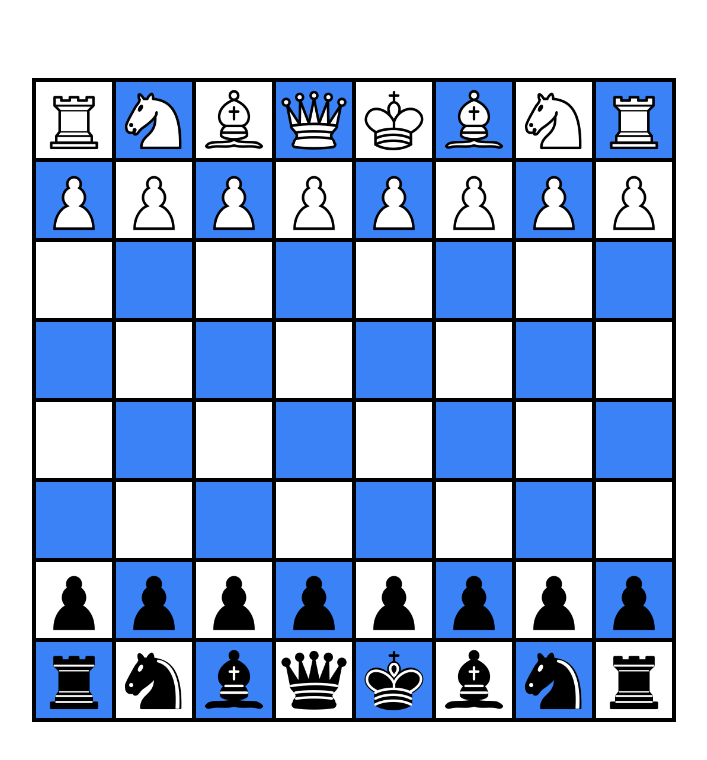
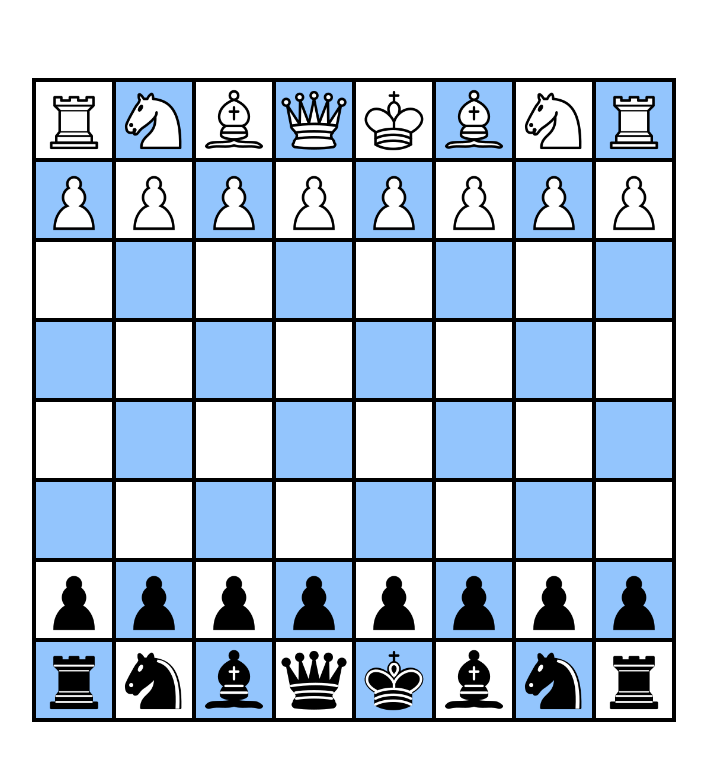
Before and after one commit to bchobson11/Chance-Chess, a React (Vite) app: page / in a window 1280 px wide. Shown: the top 760 px of the page, without its empty margins (286-993 px from the left). Built offline with nearby package versions, Linux system fonts and the light colour scheme.

Commit message:
Working logic for all pieces

```diff
--- a/src/components/ChessSquare.jsx
+++ b/src/components/ChessSquare.jsx
@@ -4,14 +4,14 @@ import Piece from './Piece'
 export default function ChessSquare( {isDarkColor, piece, isActivePiece, handleClick, isAvailableMove, x, y} ) {
 
 
-  const color = isActivePiece || isAvailableMove? 'bg-green-500' : isDarkColor? 'bg-blue-500' : 'bg-white'
+  const color = isAvailableMove? 'bg-blue-500' : isDarkColor? 'bg-blue-300' : 'bg-white'
 
   return (
     <div
       className={`${color} flex items-center justify-center w-20 h-20 border border-black border-2`}
       onMouseDown={() => handleClick(piece, isAvailableMove, x, y)}
     >
-      {piece && <Piece piece={piece}/>}
+      {piece && <Piece piece={piece} isActivePiece={isActivePiece}/>}
     </div>
     )
 }
--- a/src/components/Chessboard.jsx
+++ b/src/components/Chessboard.jsx
@@ -5,12 +5,11 @@ import initialPieces  from '../data/chessPieces'
 
 export default function Chessboard() {
 
-  const [activePiece, setActivePiece] = useState(null)
-
-  const [teamTurn, setTeamTurn ] = useState('w')
-
   const [pieces, setPieces] = useState(initialPieces)
   const [board, setBoard] = useState(() => initializeBoard())
+  const [activePiece, setActivePiece] = useState(null)
+  const [availableMoves, setAvailableMoves] = useState([])
+  const [teamTurn, setTeamTurn ] = useState('w')
 
   useEffect(() => {
     setBoard(initializeBoard())
@@ -24,6 +23,14 @@ export default function Chessboard() {
 
     return initialBoard
   }
+
+  useEffect(() => {
+    if (activePiece) {
+      setAvailableMoves(activePiece.availableMove(board))
+    } else {
+      setAvailableMoves([])
+    }
+  }, [activePiece, board])
 
   function handleClick(piece, isAvailableMove, x, y) {
     // if you don't click on a piece or a square that the active piece can move to
@@ -40,10 +47,9 @@ export default function Chessboard() {
 
     else if (isAvailableMove) {
       console.log('move piece')
-      let index = pieces.indexOf(activePiece)
-      const newPieces = pieces.slice()
-      newPieces[index].x = x
-      newPieces[index].y = y
+      const newPieces = pieces.map((piece) =>
+        piece === activePiece ? { ...piece, y, x} : piece
+      )
       setPieces(newPieces)
       setActivePiece(null)
       setTeamTurn(teamTurn == 'b'? 'w' : 'b')
@@ -52,6 +58,7 @@ export default function Chessboard() {
 
   const xLabels = ['1','2','3','4','5','6','7','8'].reverse()
   const yLabels = ['A','B','C','D','E','F','G','H']
+
   const chessSquares = []
   for (let y = 0; y < board.length; y++) {
     for (let x = 0; x < board[y].length; x++) {
@@ -65,56 +72,13 @@ export default function Chessboard() {
           piece={piece}
           isActivePiece={piece && piece == activePiece}
           handleClick={handleClick}
-          isAvailableMove={activePiece?.availableMove(x, y)}
+          isAvailableMove={inArray(availableMoves, [y,x])}
           x={x}
           y={y}
         />
       )
     }
   }
-
-  //////////////
-  // const chessSquares = verticalAxis.map((y, yIndex) =>
-  //   horizontalAxis.map((x, xIndex) => {
-
-  //     let piece = null
-  //     let isActivePiece = false
-  //     for (let i = 0; i < pieces.length; i++) {
-  //       if (pieces[i].x == xIndex && pieces[i].y == yIndex) {
-  //         piece = pieces[i]
-  //         if (piece == activePiece) {
-  //           isActivePiece = true
-  //         }
-  //       }
-  //     }
-
-  //     let isAvailableMove = activePiece?.availableMove(xIndex, yIndex)
-  //     let isDarkColor = calculateColor(xIndex, yIndex)
-
-  //     function handleClick(piece) {
-
-  //       if (!piece && !isAvailableMove) {
-  //         setActivePiece(null)
-  //       }
-  //       if (piece?.team == teamTurn) {
-  //         setActivePiece(pieces[pieces.indexOf(piece)])
-  //       }
-  //       else if (isAvailableMove) {
-  //         let index = pieces.indexOf(activePiece)
-  //         const newPieces = pieces.slice()
-  //         newPieces[index].x = xIndex
-  //         newPieces[index].y = yIndex
-  //         setPieces(newPieces)
-  //         setActivePiece(null)
-  //         setTeamTurn(teamTurn == 'b'? 'w' : 'b')
-  //       }
-  //     }
-
-  //     return (
-  //       <ChessSquare key={x+y} isDarkColor={isDarkColor} piece={piece} isActivePiece={isActivePiece} handleClick={handleClick} isAvailableMove={isAvailableMove} />
-  //     )
-  //   })
-  // )
 
   return (
     <div className='border border-black border-2 grid grid-cols-8'>
@@ -135,3 +99,11 @@ function calculateColor(xIndex, yIndex) {
 
   return isDarkColor
 }
+
+function inArray(outerArr, innerArr) {
+  const index = outerArr.findIndex(subarray => {
+    return subarray.every((value, index) => value === innerArr[index]);
+  });
+
+  return index !== -1
+}
--- a/src/components/Piece.jsx
+++ b/src/components/Piece.jsx
@@ -1,11 +1,14 @@
 import React from 'react'
 
-export default function Piece({piece}) {
+export default function Piece({piece, isActivePiece}) {
+
+  const activePiece = isActivePiece ? 'drop-shadow-[0_0px_10px_#3b82f6]': ''
+
   return (
     <div>
       <img
         src={piece.image}
-        className=''
+        className={`${activePiece}`}
       />
     </div>
   )
--- a/src/data/chessPieces.js
+++ b/src/data/chessPieces.js
@@ -151,37 +151,214 @@ for (let i = 0; i < 8; i++) {
   })
 }
 
-function pawnMoves(x,y) {
-  if (this.team == 'b') {
-    return (this.y - y == 1 && this.x == x)
+function pawnMoves(board) {
+  const direction = (this.team === "b") ? -1 : 1; // Pawn's movement direction based on color
+
+  const moves = [
+    [direction, 0],     // Move one step forward
+    [direction * 2, 0], // Initial double-step move
+  ];
+
+  const attackMoves = [
+    [direction, 1],     // Capture diagonally right
+    [direction, -1]     // Capture diagonally left
+  ]
+
+  let availableMoves = [];
+
+  for (const [dy, dx] of moves) {
+    const y = this.y + dy;
+    const x = this.x + dx;
+
+    // Check for valid position
+    if (y >= 0 && x >= 0 && y <= 7 && x <= 7) {
+      // Single step forward and initial double step
+      if (dy === direction && !board[y][x]) {
+        availableMoves.push([y, x]);
+      }
+      // Initial double step
+      else if (dy === direction * 2 && this.y === (this.team === "b" ? 6 : 1) &&!board[y][x] && !board[this.y + direction][x]) {
+        availableMoves.push([y, x]);
+      }
+    }
   }
-  if (this.team == 'w') {
-    return (this.y - y == -1 && this.x == x)
+
+  // capturing opponent piece
+  for (const[dy, dx] of attackMoves) {
+    const y = this.y + dy;
+    const x = this.x + dx;
+
+    if (y >= 0 && x >= 0 && y <= 7 && x <= 7) {
+      if (board[y][x] && board[y][x].team !== this.team) {
+        availableMoves.push([y,x])
+      }
+    }
   }
+
+  return availableMoves;
 }
 
-function rookMoves(x,y) {
-  return ((this.y == y && this.x !== x) || (this.x == x && this.y !== y))
+
+function rookMoves(board) {
+  const directions = [
+    [0, 1],  // right
+    [0, -1], // left
+    [1, 0],  // down
+    [-1, 0]  // up
+  ];
+
+  let availableMoves = [];
+
+  for (const [dy, dx] of directions) {
+    let x = this.x + dx;
+    let y = this.y + dy;
+
+    while (x >= 0 && x < 8 && y >= 0 && y < 8) {
+      // moving to empty square
+      if (!board[y][x]) {
+        availableMoves.push([y, x]);
+      }
+      // capturing opponent piece
+      else if (board[y][x].team !== this.team) {
+        availableMoves.push([y,x])
+        break;
+      } else break
+
+      x += dx;
+      y += dy;
+    }
+  }
+
+  return availableMoves;
 }
 
-function knightMoves(x,y) {
-  return ((Math.abs(this.x - x) == 2 && Math.abs(this.y - y) == 1) || (Math.abs(this.y - y) == 2 && Math.abs(this.x - x) == 1))
+function knightMoves(board) {
+  const directions = [
+    [-2, 1],  // up 2 right 1
+    [-2, -1], // up 2 left 1
+    [2, 1],   // down 2 right 1
+    [2, -1],  // down 2 left 1
+    [-1, 2],  // right 2 up 1
+    [1, 2],   // right 2 down 1
+    [-1, -2], // left 2 up 1
+    [1, -2]   // left 2 down 1
+  ];
+
+  let availableMoves = [];
+
+  for (const [dy, dx] of directions) {
+    const y = this.y + dy;
+    const x = this.x + dx;
+
+    // move is valid
+    if (y >= 0 && x >= 0 && y <= 7 && x <= 7) {
+
+      // move to empty square or capture opponent piece
+     if (!board[y][x] || board[y][x].team !== this.team) {
+      availableMoves.push([y, x]);
+     }
+    }
+  }
+
+  return availableMoves;
 }
 
-function bishopMoves(x,y) {
-  return ((Math.abs(this.x - x) == Math.abs(this.y - y)) && (this.x !== x && this.y !== y))
+function bishopMoves(board) {
+  const directions = [
+    [1, 1],   // diagonal down right
+    [-1, 1],  // diagonal up right
+    [-1, -1], // diagonal up left
+    [1, -1]   // diagonal down left
+  ];
+
+  let availableMoves = [];
+
+  for (const [dx, dy] of directions) {
+    let x = this.x + dx;
+    let y = this.y + dy;
+
+    while (x >= 0 && x <= 7 && y >= 0 && y <= 7) {
+      if (!board[y][x]) {
+        availableMoves.push([y, x]);
+      }
+      // capturing opponent piece
+      else if (board[y][x].team !== this.team) {
+        availableMoves.push([y,x])
+        break;
+      } else break
+
+      x += dx;
+      y += dy;
+    }
+  }
+
+  return availableMoves;
 }
 
-function queenMoves(x,y) {
-  return (((this.y == y && this.x !== x) || (this.x == x && this.y !== y)) || ((Math.abs(this.x - x) == Math.abs(this.y - y)) && (this.x !== x && this.y !== y)) )
+function queenMoves(board) {
+  const directions = [
+    [0, 1],   // right
+    [0, -1],  // left
+    [1, 0],   // down
+    [-1, 0],  // up
+    [1, 1],   // diagonal down right
+    [-1, 1],  // diagonal up right
+    [-1, -1], // diagonal up left
+    [1, -1]   // diagonal down left
+  ];
+
+  let availableMoves = [];
+
+  for (const [dy, dx] of directions) {
+    let y = this.y + dy;
+    let x = this.x + dx;
+
+    while (y >= 0 && x >= 0 && y <= 7 && x <= 7) {
+      if (!board[y][x]) {
+        availableMoves.push([y, x]);
+      }
+      // capturing opponent piece
+      else if (board[y][x].team !== this.team) {
+        availableMoves.push([y,x])
+        break;
+      } else break
+
+      y += dy;
+      x += dx;
+    }
+  }
+
+  return availableMoves;
 }
 
-function kingMoves(x,y) {
-  return (Math.abs(this.x - x) <= 1 && Math.abs(this.y - y) <= 1)
-}
+function kingMoves(board) {
+  const directions = [
+    [0, 1],   // right
+    [0, -1],  // left
+    [1, 0],   // down
+    [-1, 0],  // up
+    [1, 1],   // diagonal down right
+    [-1, 1],  // diagonal up right
+    [-1, -1], // diagonal up left
+    [1, -1]   // diagonal down left
+  ];
 
-function calculateIndex(x,y) {
-  return x * 8 + y
+  let availableMoves = [];
+
+  for (const [dy, dx] of directions) {
+    const y = this.y + dy;
+    const x = this.x + dx;
+
+    // valid move on board
+    if (y >= 0 && x >= 0 && y <= 7 && x <= 7) {
+      // move to empty square or capture opponent piece
+      if (!board[y][x] || board[y][x].team !== this.team) {
+        availableMoves.push([y, x]);
+      }
+    }
+  }
+
+  return availableMoves;
 }
 
 export default pieces;
```
